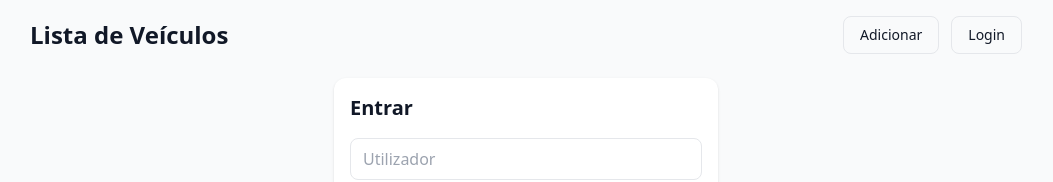
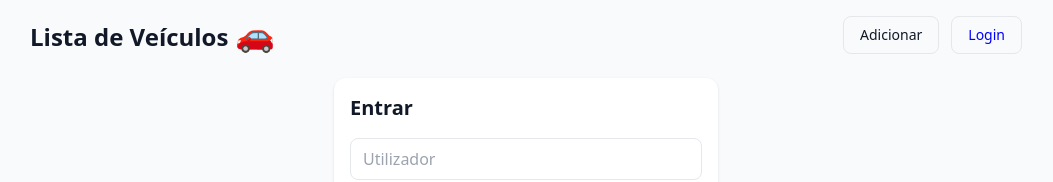
Before and after one commit to fexi12/fe_car_app, a Next.js app: page / in a window 1280 px wide. Shown: the top 182 px of the page, without its empty margins (114-1167 px from the left). Built offline with nearby package versions, Linux system fonts and the light colour scheme; no server answers.

Commit message:
details added

```diff
--- a/components/Header.tsx
+++ b/components/Header.tsx
@@ -21,7 +21,7 @@ export default function Header() {
   return (
     <header className="flex items-center justify-between mb-6">
       <h1 className="text-2xl font-semibold">
-        <Link href="/vehicles/list">Lista de Veículos</Link>
+        <Link href="/vehicles/list">Lista de Veículos <span style={{ fontSize: 32 }}>🚗</span> </Link>
       </h1>
       <nav className="flex gap-3 text-sm">
         <Link className="btn-secondary" href="/vehicles/new">
@@ -30,7 +30,7 @@ export default function Header() {
 
 {status?.data.logged_in ? (
   <button
-    className="btn-secondary"
+    className="btn-secondary" style={{ color: "grey" }}
     onClick={async () => {
       await fetch("/api/logout", { method: "POST", credentials: "include" });
       window.location.href = "/";
@@ -39,7 +39,7 @@ export default function Header() {
     Logout
   </button>
 ) : (
-  <a className="btn-secondary" href="/">
+  <a className="btn-secondary" style={{ color: "blue" }} href="/">
     Login
   </a>
 )}
```
